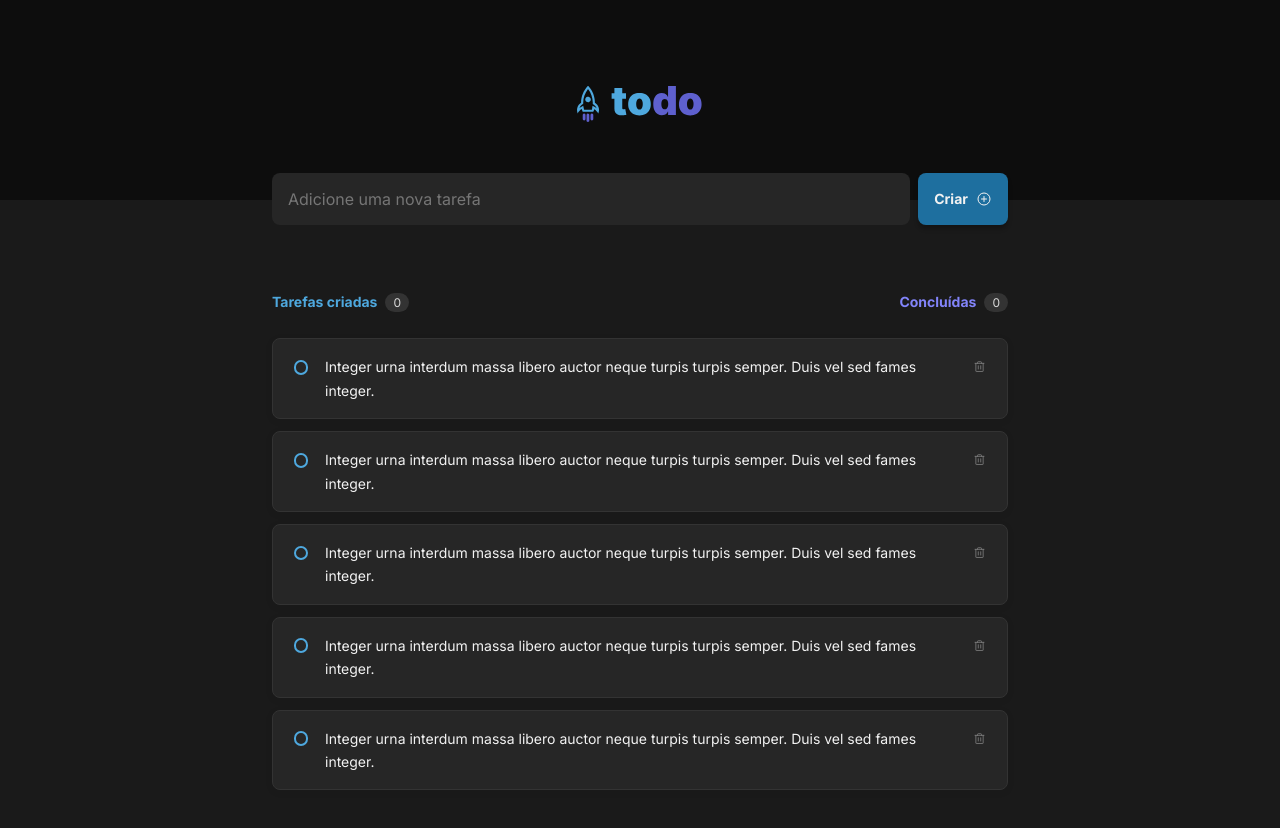
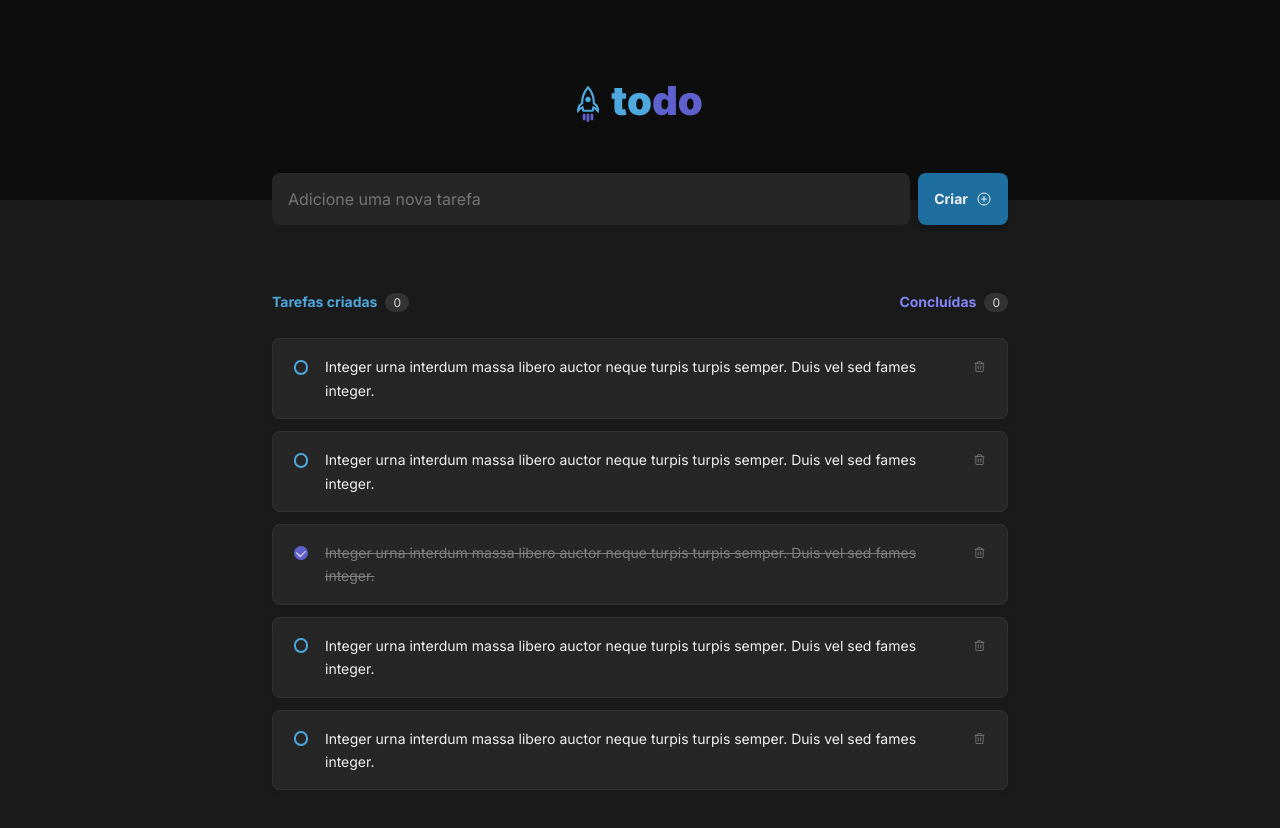
Before and after one commit to NayaraHolanda/to-do-list, a React (Vite) app: page / in a window 1280 px wide. Shown: the top 828 px of the page. Built offline with nearby package versions, Linux system fonts and the light colour scheme.

Commit message:
Add function to complete task

```diff
--- a/src/App.tsx
+++ b/src/App.tsx
@@ -63,6 +63,18 @@ export function App() {
     }
   }
 
+  function completeTask(taskToComplete: number) {
+    const tasksWithCompletedOne = tasks.map((task) => {
+      if (task.id === taskToComplete) {
+        return { ...task, isCompleted: !task.isCompleted }
+      }
+
+      return task
+    })
+
+    setTasks(tasksWithCompletedOne)
+  }
+
   function deleteTask(taskToDelete: number) {
     const tasksWithoutDeletedOne = tasks.filter((task) => {
       return task.id !== taskToDelete
@@ -92,7 +104,11 @@ export function App() {
         </form>
       </header>
       <main>
-        <Tasks tasks={tasks} deleteTask={deleteTask} />
+        <Tasks
+          tasks={tasks}
+          completeTask={completeTask}
+          deleteTask={deleteTask}
+        />
       </main>
     </div>
   )
--- a/src/components/Task.module.css
+++ b/src/components/Task.module.css
@@ -26,8 +26,14 @@
   width: 0;
 }
 .description {
+  font-size: 0.875rem;
+}
+.checked {
+  color: var(--gray-300);
+  text-decoration: line-through;
+}
+.unchecked {
   color: var(--gray-100);
-  font-size: 0.875rem;
 }
 .checkmark {
   border: 2px solid var(--blue);
--- a/src/components/Task.tsx
+++ b/src/components/Task.tsx
@@ -9,15 +9,28 @@ export interface TaskType {
 
 interface TaskProps {
   task: TaskType
+  onCompleteTask: (taskId: number) => void
   onDeleteTask: (taskId: number) => void
 }
 
-export function Task({ task, onDeleteTask }: TaskProps) {
+export function Task({ task, onCompleteTask, onDeleteTask }: TaskProps) {
   return (
     <div className={styles.container}>
       <label className={styles.label}>
-        <span className={styles.description}>{task.description}</span>
-        <input type="checkbox" />
+        <span
+          className={`${styles.description} ${
+            task.isCompleted ? styles.checked : styles.unchecked
+          }`}
+        >
+          {task.description}
+        </span>
+        <input
+          type="checkbox"
+          onChange={() => {
+            onCompleteTask(task.id)
+          }}
+          checked={task.isCompleted}
+        />
         <span className={styles.checkmark}></span>
       </label>
       <button type="button" onClick={() => onDeleteTask(task.id)}>
--- a/src/components/Tasks.tsx
+++ b/src/components/Tasks.tsx
@@ -4,10 +4,11 @@ import styles from './Tasks.module.css'
 
 interface TasksProps {
   tasks: TaskType[]
+  completeTask: (taskId: number) => void
   deleteTask: (taskId: number) => void
 }
 
-export function Tasks({ tasks, deleteTask }: TasksProps) {
+export function Tasks({ tasks, completeTask, deleteTask }: TasksProps) {
   return (
     <div className={styles.container}>
       <div className={styles.labels}>
@@ -23,7 +24,14 @@ export function Tasks({ tasks, deleteTask }: TasksProps) {
       {tasks.length !== 0 ? (
         <div className={`${styles.tasks}`}>
           {tasks.map((task) => {
-            return <Task key={task.id} task={task} onDeleteTask={deleteTask} />
+            return (
+              <Task
+                key={task.id}
+                task={task}
+                onCompleteTask={completeTask}
+                onDeleteTask={deleteTask}
+              />
+            )
           })}
         </div>
       ) : (
```
